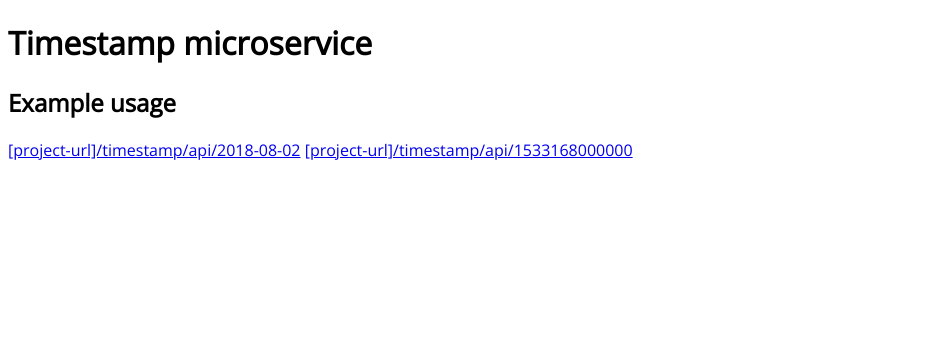
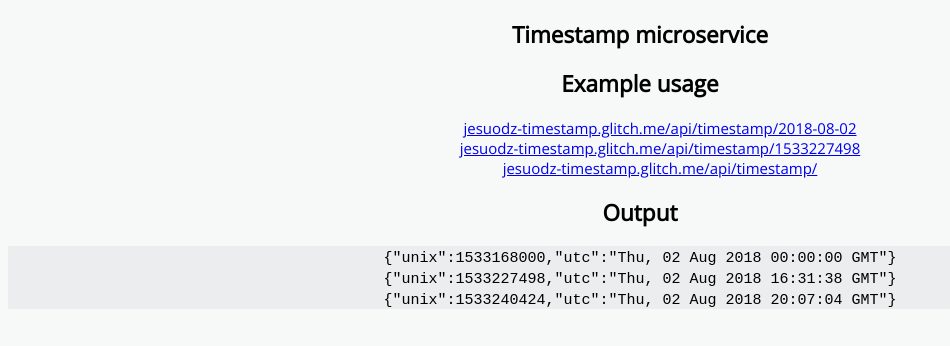
Before and after one commit to jodaz/timestamp, a website: page views/index.html in a window 1280 px wide. Shown: the whole page, without its empty margins (0-950 px from the left). Drawn offline with nearby package versions, Linux system fonts and the light colour scheme; files that its build step writes are made by us from their sources.

Commit message:
Style front page

```diff
--- a/public/main.css
+++ /dev/null
@@ -1,3 +0,0 @@
-body {
-font-family: 'Open Sans', sans-serif;
-}
--- /dev/null
+++ b/public/styles/main.css
@@ -0,0 +1,14 @@
+body {
+    font-family: 'Open Sans', sans-serif;
+    background-color: #F7F9F9;
+    text-align: center;
+    font-size: 15px;
+}
+
+.output-example {
+    background-color: #EBEDEF;
+}
+
+ul {
+    list-style-type: none;
+}
--- a/routes/index.js
+++ b/routes/index.js
@@ -10,10 +10,4 @@
     response.sendFile('index.html', { root: './views/' });
 });
 
-// router.get('*', (request, response) => {
-//     response.send('404 - not found');
-// });
-
-// Error!
-
 module.exports = router;
--- a/views/index.html
+++ b/views/index.html
@@ -5,13 +5,35 @@
         <meta http-equiv="Content-Type" content="text/html;charset=UTF-8">
         <meta http-equiv="X-UA-Compatible" content="ie=edge">
         <meta name="viewport" content="width=device-width;initial-scale=1.0">
+        <link rel="icon" type="image/png" size="16x16" href="favicon/favicon-16x16.png">
         <link href="https://fonts.googleapis.com/css?family=Open+Sans" rel="stylesheet">
-        <link rel="stylesheet" href="main.css">
+        <link rel="stylesheet" href="styles/main.css">
     </head>
     <body>
-        <h1>Timestamp microservice</h1>
-        <h2>Example usage</h2>
-        <a href="/timestamp/api/2018-08-02">[project-url]/timestamp/api/2018-08-02</a>
-        <a href="/timestamp/api/1533168000000">[project-url]/timestamp/api/1533168000000</a>
+        <section class="container">
+            <h1>Timestamp microservice</h1>
+            <h2>Example usage</h2>
+            <ul>
+                <li>
+                    <a href="/api/timestamp/2018-08-02">jesuodz-timestamp.glitch.me/api/timestamp/2018-08-02</a>
+                </li>
+                <li>
+                    <a href="/api/timestamp/1533227498">jesuodz-timestamp.glitch.me/api/timestamp/1533227498</a>
+                </li>
+                <li>
+                    <a href="/api/timestamp/">jesuodz-timestamp.glitch.me/api/timestamp/</a>
+                </li>
+            </ul>
+            <h2>Output</h2>
+            <div class="output-example">
+                <code>
+                    {"unix":1533168000,"utc":"Thu, 02 Aug 2018 00:00:00 GMT"}
+                    <br>
+                    {"unix":1533227498,"utc":"Thu, 02 Aug 2018 16:31:38 GMT"}
+                    <br>
+                    {"unix":1533240424,"utc":"Thu, 02 Aug 2018 20:07:04 GMT"}
+                </code>
+            </div>
+        </section>
     </body>
 </html>
```
Also changed, not shown: public/favicon/favicon-16x16.png (added), public/favicon/favicon-32x32.png (added).
